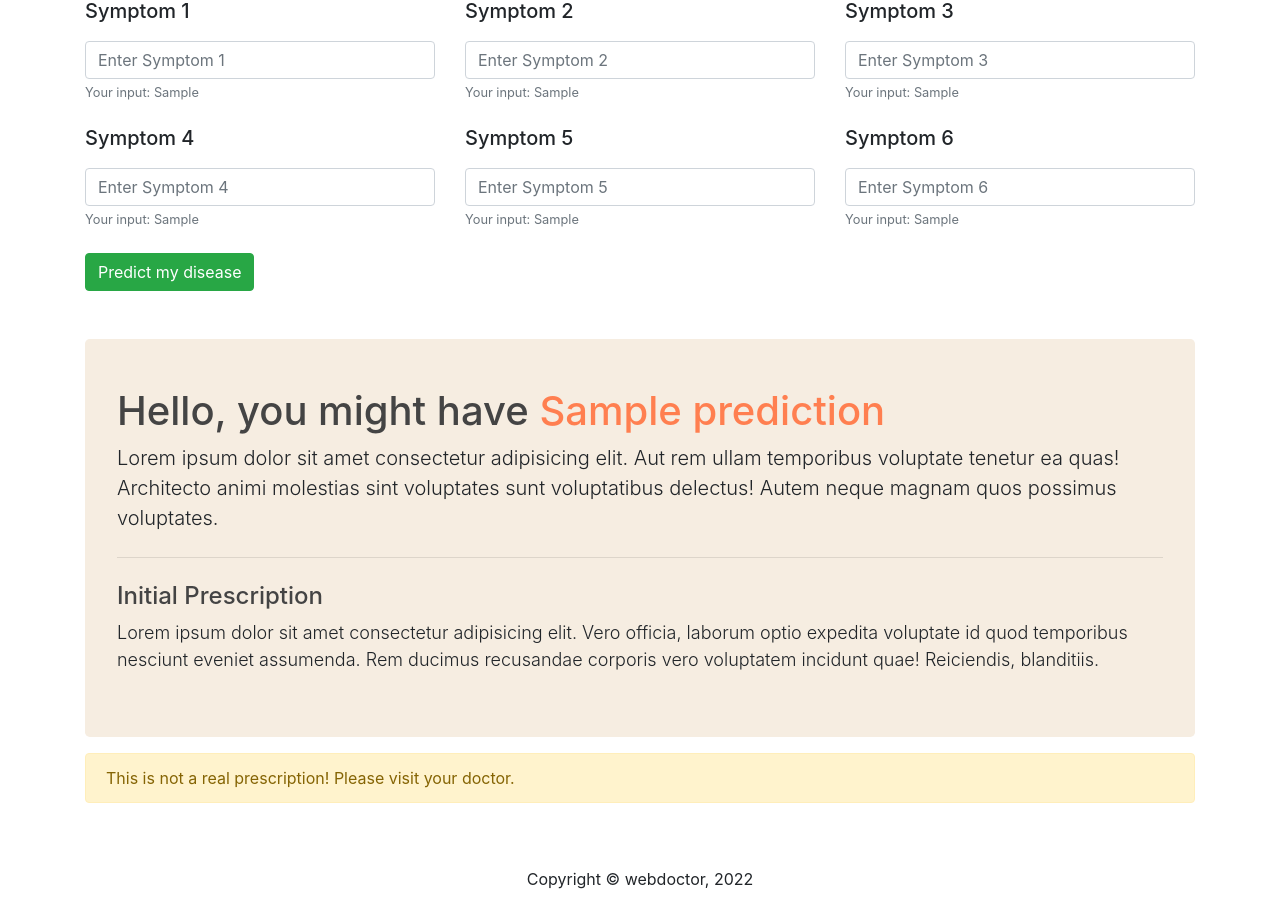
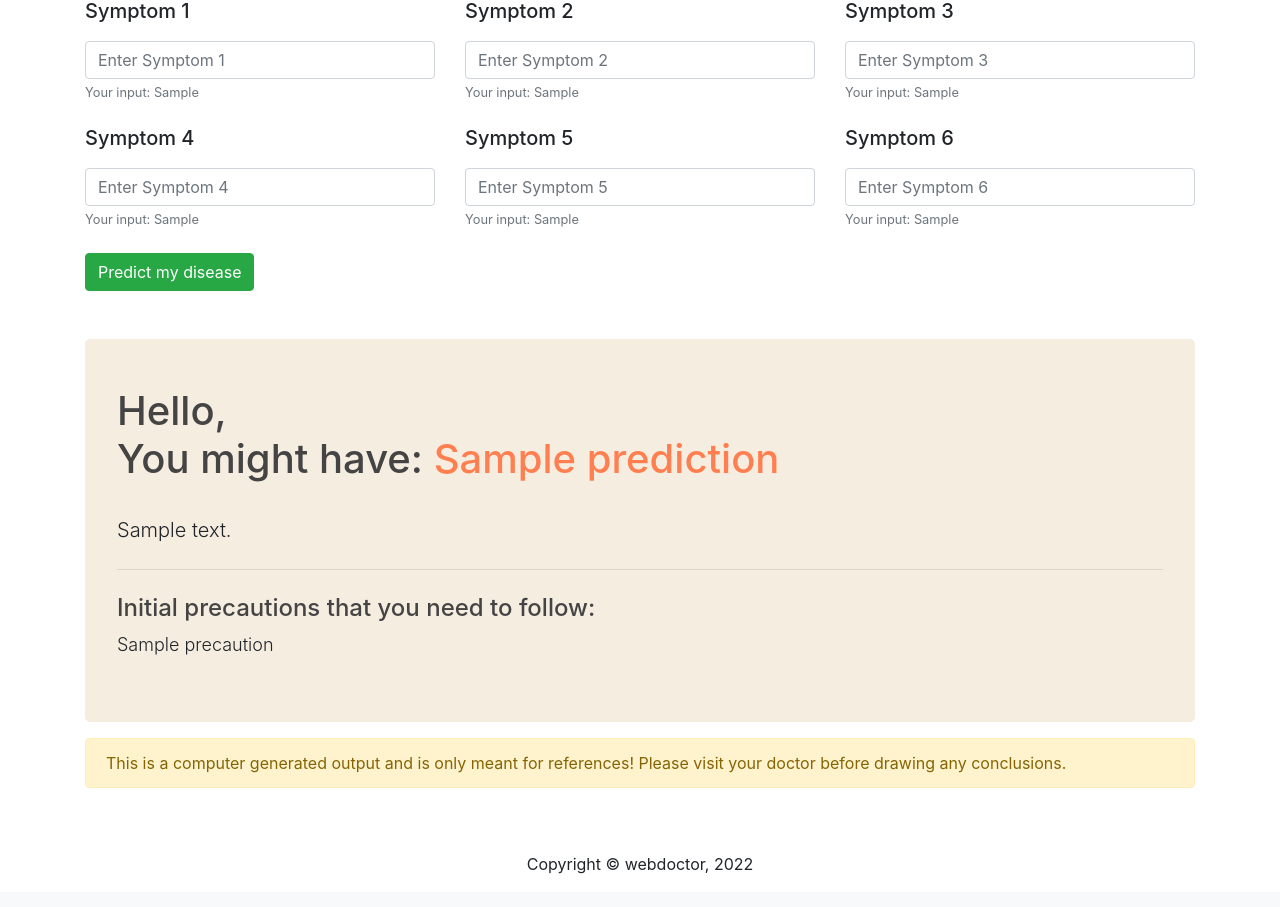
Before and after one commit to Bikesh14/Disease_Prediction, a Flask app: template templates/index.html in a window 1280 px wide. Shown: the part 169-1076 px from the top of the page. After the commit the page ends 1043 px from the top, so only its background shows below. Run offline with Flask 2, Linux system fonts and the light colour scheme; the template is opened without the code that fills it: most values are stand-ins (such as "Sample title", 1, 10 or a date in 2020); parts of the project's set-up code (start-up, migrations or seed data) failed here and were passed over; some libraries are stand-ins or nearby versions.

Commit message:
commit before pull

```diff
--- a/app.py
+++ b/app.py
@@ -3,6 +3,16 @@ from flask import (
     Blueprint, flash, g, redirect, render_template, request, session, url_for, Flask
 )
 import predengine
+
+import json
+with open('symptom_Description.txt') as f1:
+    s_d = f1.read()
+symptom_description=json.loads(s_d)
+
+with open('symptom_precaution.txt') as f2:
+    s_p = f2.read()
+symptom_precaution=json.loads(s_p)
+
 
 from transcribingmedicalrecords import summarizer
 app=Flask(__name__)
@@ -11,10 +21,8 @@ app=Flask(__name__)
 def index():
     if request.method=="POST":
 
-        # symptom1, symptom2, symptom3, symptom4, symptom5, symptom6=request.form['symptom1'], request.form['symptom2'], request.form['symptom3'], request.form['symptom4'], request.form['symptom5'], request.form['symptom6']
 
         symptoms_list=list(request.form.values())
-        # symptoms_list.append(symptom1)
         print(symptoms_list)
 
         symptoms_str = reduce(lambda a, b : a+ "," +str(b), symptoms_list)
@@ -25,7 +33,12 @@ def index():
         print(type(prediction))
 
         prediction_str=" ".join(prediction)
-        return render_template('index.html', prediction=prediction_str, symptom1=symptoms_list[0], symptom2=symptoms_list[1], symptom3=symptoms_list[2], symptom4=symptoms_list[3], symptom5=symptoms_list[4], symptom6=symptoms_list[5])
+        print()
+
+        description= symptom_description[prediction_str]
+        precaution= symptom_precaution[prediction_str]
+
+        return render_template('index.html', prediction=prediction_str, description=description, precaution=precaution, symptom1=symptoms_list[0], symptom2=symptoms_list[1], symptom3=symptoms_list[2], symptom4=symptoms_list[3], symptom5=symptoms_list[4], symptom6=symptoms_list[5])
 
     return render_template('index.html')
 
--- a/templates/index.html
+++ b/templates/index.html
@@ -94,15 +94,17 @@
     </form>
 
     <div class="jumbotron my-5" style="background-color: rgb(246, 237, 225); margin-bottom: 16px !important; padding: 3rem 2rem;">
-      <h1 class="display-5" style="color: #444">Hello, you might have <span style="color: coral;">{{prediction}}</span></h1>
-      <p class="lead">Lorem ipsum dolor sit amet consectetur adipisicing elit. Aut rem ullam temporibus voluptate tenetur ea quas! Architecto animi molestias sint voluptates sunt voluptatibus delectus! Autem neque magnam quos possimus voluptates.</p>
+      <h1 class="display-5" style="color: #444">Hello, <br>
+        You might have: <span style="color: coral;">{{prediction}}</span></h1>
+        <br>
+      <p class="lead">{{description}}</p>
       <hr class="my-4">
-      <h4 style="color: #444">Initial Prescription</h4>
-      <p class="lead" style="font-size: 18px;">Lorem ipsum dolor sit amet consectetur adipisicing elit. Vero officia, laborum optio expedita voluptate id quod temporibus nesciunt eveniet assumenda. Rem ducimus recusandae corporis vero voluptatem incidunt quae! Reiciendis, blanditiis.</p>
+      <h4 style="color: #444">Initial precautions that you need to follow:</h4>
+      <p class="lead" style="font-size: 18px;">{{precaution}}</p>
     </div>
 
     <div class="alert alert-warning" role="alert">
-      This is not a real prescription! Please visit your doctor.
+      This is a computer generated output and is only meant for references! Please visit your doctor before drawing any conclusions.
     </div>
   </div>
   <footer class="pt-5 pb-3">
```
Also changed, not shown: dict_converter.py (added, +31 -0 lines), symptom_Description.txt (added, +1 -0 lines), symptom_precaution.txt (added, +1 -0 lines).
